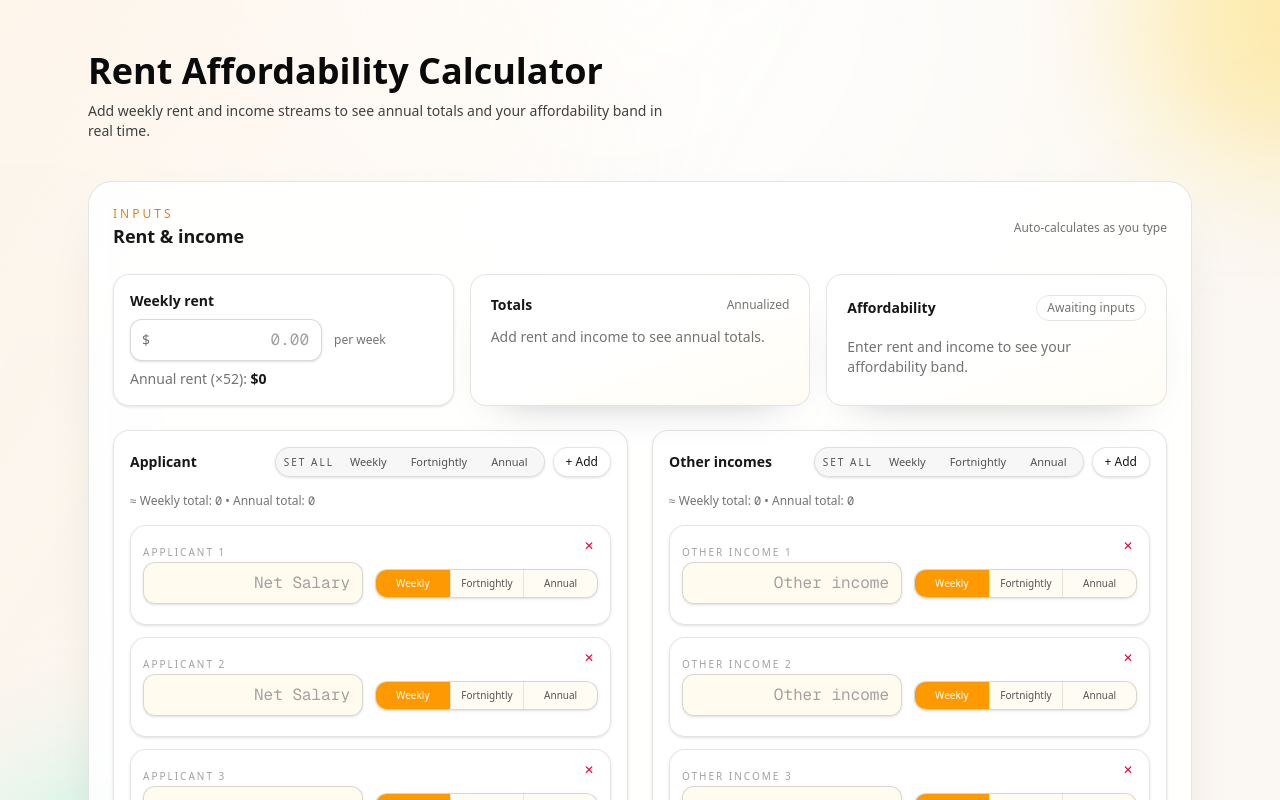
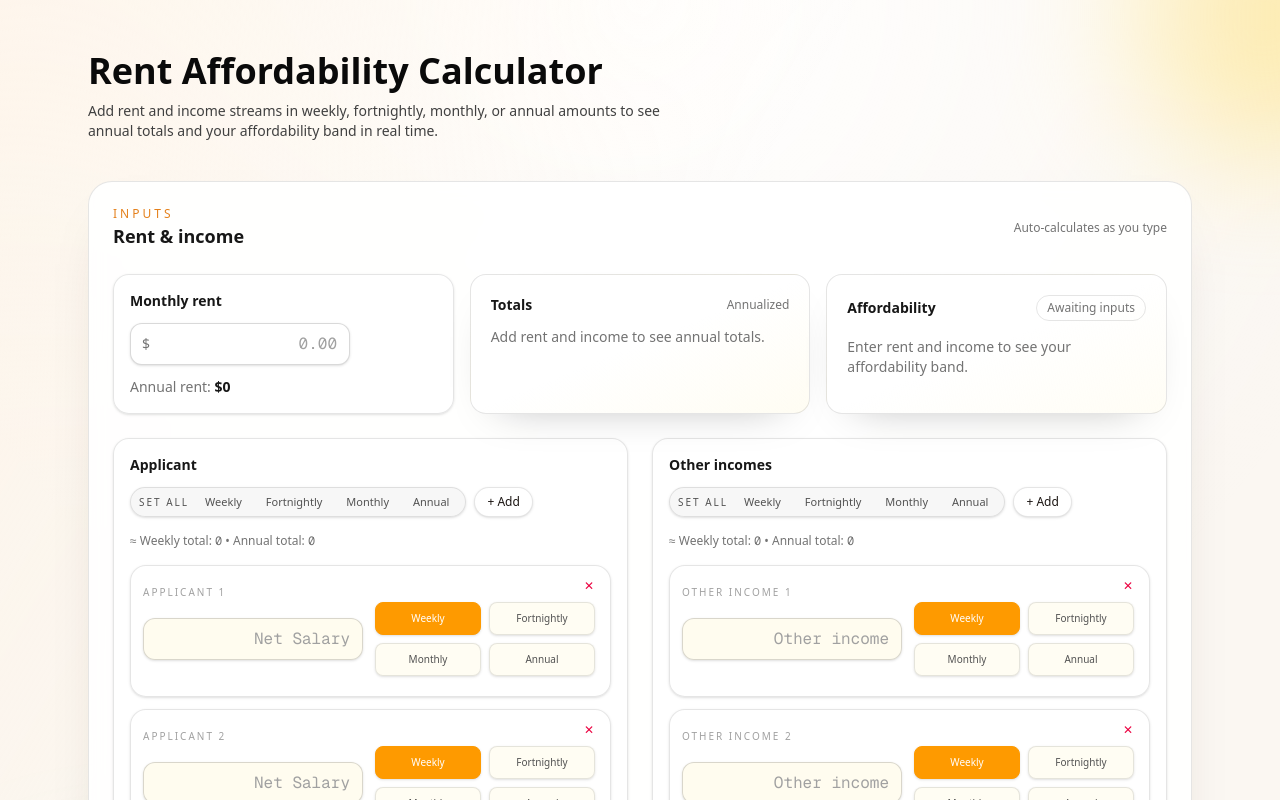
Before and after one commit to jmsjoaquin/affordability-calculator-web, a Next.js app: page / in a window 1280 px wide. Shown: the top 800 px of the page. Built offline with nearby package versions, Linux system fonts and the light colour scheme.

Commit message:
added monthly calculations

```diff
--- a/src/app/page.tsx
+++ b/src/app/page.tsx
@@ -6,10 +6,10 @@ import { IncomesEditor } from "@/components/IncomesEditor";
 import { TotalsPanel } from "@/components/TotalsPanel";
 import { AffordabilityCard } from "@/components/AffordabilityCard";
 import { postCalculate } from "@/lib/api";
+import { toAnnual } from "@/lib/frequency";
 import type {
   CalculateRequest,
   CalculateResponse,
-  Frequency,
   IncomeItem,
 } from "@/lib/types";
 // UI shape that matches IncomesEditor (amount can be "")
@@ -25,8 +25,8 @@ const CURRENCIES = [
 ];
 
 export default function HomePage() {
-  const [rent, setRent] = useState<{ amount: number | ""; frequency: Frequency }>(
-    { amount: "", frequency: "weekly" }
+  const [rent, setRent] = useState<{ amount: number | ""; frequency: "monthly" }>(
+    { amount: "", frequency: "monthly" }
   );
   const currency = CURRENCIES[0];
   const rentForInput = useMemo(() => {
@@ -34,13 +34,13 @@ export default function HomePage() {
     return {
       amount: amt,
       frequency: rent.frequency,
-      annual: amt * 52, // always ×52
+      annual: toAnnual(amt, rent.frequency),
     };
   }, [rent]);
 
   const handleRentChange = (v: {
     amount: number;
-    frequency: Frequency;
+    frequency: "monthly";
     annual: number;
   }) => {
     setRent({ amount: v.amount, frequency: v.frequency });
@@ -132,8 +132,8 @@ export default function HomePage() {
               Rent Affordability Calculator
             </h1>
             <p className="max-w-xl text-sm text-neutral-700 dark:text-neutral-300">
-              Add weekly rent and income streams to see annual totals and your affordability
-              band in real time.
+              Add rent and income streams in weekly, fortnightly, monthly, or annual amounts
+              to see annual totals and your affordability band in real time.
             </p>
           </div>
           </header>
--- a/src/components/IncomesEditor.tsx
+++ b/src/components/IncomesEditor.tsx
@@ -1,8 +1,9 @@
 "use client";
 import React, { useEffect, useMemo, useRef } from "react";
 import type { IncomeItem, Frequency } from "@/lib/types";
+import { FREQUENCIES, getFrequencyLabel, toAnnual, toWeekly } from "@/lib/frequency";
 
-const FREQS: Frequency[] = ["weekly", "fortnightly", "annual"];
+const FREQS: Frequency[] = FREQUENCIES;
 type UIIncomeItem = Omit<IncomeItem, "amount"> & {
   amount: number | "";
   draft?: string; // <- keeps exact typed text during editing
@@ -136,9 +137,7 @@ export function IncomesEditor({
     let weekly = 0;
     for (const it of items) {
       if (typeof it.amount !== "number") continue;
-      if (it.frequency === "weekly") weekly += it.amount;
-      else if (it.frequency === "fortnightly") weekly += it.amount / 2;
-      else weekly += it.amount / 52;
+      weekly += toWeekly(it.amount, it.frequency);
     }
     const annual = weekly * 52;
     return { weekly, annual };
@@ -167,6 +166,13 @@ export function IncomesEditor({
               onClick={() => setAllFrequency("fortnightly")}
             >
               Fortnightly
+            </button>
+            <button
+              className="rounded-full px-2 py-0.5 hover:bg-black/5 dark:hover:bg-white/10"
+              type="button"
+              onClick={() => setAllFrequency("monthly")}
+            >
+              Monthly
             </button>
             <button
               className="rounded-full px-2 py-0.5 hover:bg-black/5 dark:hover:bg-white/10"
@@ -201,6 +207,7 @@ export function IncomesEditor({
           const isAnnual = it.frequency === "annual";
           const isWeekly = it.frequency === "weekly";
           const isFortnightly = it.frequency === "fortnightly";
+          const isMonthly = it.frequency === "monthly";
 
           // show the draft if present (preserves "5,555."), else format from numeric amount
           const displayValue =
@@ -247,7 +254,7 @@ export function IncomesEditor({
                       value={displayValue}
                       placeholder={isAnnual ? "Annual" : placeholder}
                       aria-label={`${rowPrefix} ${i + 1} ${isAnnual ? "Annual" : placeholder}`}
-                      aria-keyshortcuts="Enter,W,F,A"
+                      aria-keyshortcuts="Enter,W,F,M,A"
                       onPaste={(e) => {
                         const text = e.clipboardData.getData("text");
                         if (text.includes("\n")) {
@@ -294,6 +301,7 @@ export function IncomesEditor({
                         const k = e.key.toLowerCase();
                         if (k === "w") update(i, { frequency: "weekly" });
                         if (k === "f") update(i, { frequency: "fortnightly" });
+                        if (k === "m") update(i, { frequency: "monthly" });
                         if (k === "a") update(i, { frequency: "annual" });
                         if (k === "enter") {
                           e.preventDefault();
@@ -305,29 +313,28 @@ export function IncomesEditor({
                     />
                   </div>
 
-                  {/* frequency segmented (W/F/A) */}
+                  {/* frequency segmented (W/F/M/A) */}
                   <div
                     ref={(el) => {
                       rowRefs.current[i] ||= { amount: null, freq: null };
                       rowRefs.current[i].freq = el;
                     }}
-                  className="inline-flex overflow-hidden rounded-xl border border-black/15 bg-amber-50/60 shadow-sm dark:border-white/10 dark:bg-neutral-900/60"
+                    className="grid grid-cols-2 gap-2 sm:w-[220px]"
                     role="group"
                     aria-label={`${rowPrefix} ${i + 1} frequency`}
                   >
-                  {FREQS.map((opt, idx) => {
+                    {FREQS.map((opt) => {
                       const active = it.frequency === opt;
-                    const label = opt === "weekly" ? "Weekly" : opt === "fortnightly" ? "Fortnightly" : "Annual";
+                      const label = getFrequencyLabel(opt);
                       return (
                         <button
                           key={opt}
                           type="button"
                           className={[
-                          "w-20 px-2 py-1.5 text-[10px] font-medium whitespace-nowrap focus:outline-none focus-visible:ring-2 transition-colors",
+                            "rounded-lg border px-3 py-2 text-[10px] font-medium whitespace-nowrap shadow-sm focus:outline-none focus-visible:ring-2 transition-colors",
                             active
-                            ? "bg-amber-500 text-white"
-                            : "bg-transparent text-neutral-600 hover:bg-black/5 dark:text-neutral-300 dark:hover:bg-white/10",
-                            idx > 0 ? "border-l border-black/10 dark:border-white/10" : "",
+                              ? "border-amber-500 bg-amber-500 text-white"
+                              : "border-black/10 bg-amber-50/60 text-neutral-600 hover:bg-black/5 dark:border-white/10 dark:bg-neutral-900/60 dark:text-neutral-300 dark:hover:bg-white/10",
                           ].join(" ")}
                           aria-pressed={active}
                           aria-label={opt}
@@ -348,6 +355,7 @@ export function IncomesEditor({
                             const k = e.key.toLowerCase();
                             if (k === "w") update(i, { frequency: "weekly" });
                             if (k === "f") update(i, { frequency: "fortnightly" });
+                            if (k === "m") update(i, { frequency: "monthly" });
                             if (k === "a") update(i, { frequency: "annual" });
                           }}
                         >
@@ -364,6 +372,7 @@ export function IncomesEditor({
                   {isAnnual && typeof it.amount === "number" && `≈ ${Math.round((it.amount / 52) * 100) / 100} weekly`}
                   {isWeekly && typeof it.amount === "number" && `≈ ${Math.round(it.amount * 52 * 100) / 100} annual`}
                   {isFortnightly && typeof it.amount === "number" && `≈ ${Math.round(it.amount * 26 * 100) / 100} annual`}
+                  {isMonthly && typeof it.amount === "number" && `≈ ${Math.round(toAnnual(it.amount, "monthly") * 100) / 100} annual`}
                 </span>
               </div>
             </div>
--- a/src/components/RentInput.tsx
+++ b/src/components/RentInput.tsx
@@ -1,6 +1,6 @@
 "use client";
 import React, { useEffect, useRef, useState } from "react";
-import type { Frequency } from "@/lib/types";
+import { toAnnual } from "@/lib/frequency";
 
 const nf = new Intl.NumberFormat("en-US");
 
@@ -47,8 +47,8 @@ export function RentInput({
   onChange,
   currencySymbol = "$",
 }: {
-  value: { amount: number; frequency: Frequency; annual: number };
-  onChange: (v: { amount: number; frequency: Frequency; annual: number }) => void;
+  value: { amount: number; frequency: "monthly"; annual: number };
+  onChange: (v: { amount: number; frequency: "monthly"; annual: number }) => void;
   currencySymbol?: string;
 }) {
   const inputRef = useRef<HTMLInputElement | null>(null);
@@ -65,7 +65,9 @@ export function RentInput({
     }
   }, [value.amount]);
 
-  const annual = Number.isFinite(value.annual) ? value.annual : value.amount * 52;
+  const annual = Number.isFinite(value.annual)
+    ? value.annual
+    : toAnnual(value.amount, value.frequency);
 
   const handleAmountChange = (raw: string) => {
     const el = inputRef.current!;
@@ -83,7 +85,7 @@ export function RentInput({
     onChange({
       ...value,
       amount,
-      annual: amount * 52,
+      annual: toAnnual(amount, value.frequency),
     });
 
     // restore caret after re-render
@@ -111,16 +113,15 @@ export function RentInput({
 
     const rounded = Math.round(Number(numeric) * 100) / 100;
     setDraft(nf.format(rounded));
-    onChange({ ...value, amount: rounded, annual: rounded * 52 });
+    onChange({ ...value, amount: rounded, annual: toAnnual(rounded, value.frequency) });
   };
 
   return (
-    <div className="space-y-2">
+    <div className="space-y-3">
       <label className="block text-sm font-semibold text-neutral-900 dark:text-neutral-100">
-        Weekly rent
+        Monthly rent
       </label>
-      <div className="flex items-center gap-3">
-        <div className="relative w-48">
+      <div className="relative w-full max-w-[220px]">
         <span className="pointer-events-none absolute left-3 top-1/2 -translate-y-1/2 text-sm text-neutral-500 dark:text-neutral-400">
           {currencySymbol}
         </span>
@@ -136,13 +137,11 @@ export function RentInput({
             if (!draft && value.amount) setDraft(nf.format(value.amount));
           }}
           placeholder="0.00"
-            aria-label="Weekly rent"
+          aria-label="Monthly rent"
         />
       </div>
-        <span className="text-xs text-neutral-500 dark:text-neutral-400">per week</span>
-      </div>
       <p className="text-sm text-neutral-500 dark:text-neutral-400">
-        Annual rent (×52):{" "}
+        Annual rent:{" "}
         <strong className="text-neutral-900 dark:text-neutral-100">
           {currencySymbol}
           {nf.format(annual || 0)}
--- a/src/lib/calc.ts
+++ b/src/lib/calc.ts
@@ -6,16 +6,7 @@ import type {
   Totals,
   Affordability,
 } from "@/lib/types";
-
-const WEEKS_PER_YEAR = 52;
-const FORTNIGHTS_PER_YEAR = 26;
-
-function toAnnual(amount: number, freq: Frequency): number {
-  if (!Number.isFinite(amount)) return 0;
-  if (freq === "weekly") return amount * WEEKS_PER_YEAR;
-  if (freq === "fortnightly") return amount * FORTNIGHTS_PER_YEAR;
-  return amount; // already annual
-}
+import { WEEKS_PER_YEAR, toAnnual } from "@/lib/frequency";
 
 function sumAnnual(items: { amount: number; frequency: Frequency }[]): number {
   return items.reduce((acc, it) => acc + toAnnual(it.amount, it.frequency), 0);
--- /dev/null
+++ b/src/lib/frequency.ts
@@ -0,0 +1,32 @@
+import type { Frequency } from "@/lib/types";
+
+export const WEEKS_PER_YEAR = 52;
+export const FORTNIGHTS_PER_YEAR = 26;
+export const MONTHS_PER_YEAR = 12;
+
+export const FREQUENCIES: Frequency[] = [
+  "weekly",
+  "fortnightly",
+  "monthly",
+  "annual",
+];
+
+export function toAnnual(amount: number, frequency: Frequency): number {
+  if (!Number.isFinite(amount)) return 0;
+
+  if (frequency === "weekly") return amount * WEEKS_PER_YEAR;
+  if (frequency === "fortnightly") return amount * FORTNIGHTS_PER_YEAR;
+  if (frequency === "monthly") return amount * MONTHS_PER_YEAR;
+  return amount;
+}
+
+export function toWeekly(amount: number, frequency: Frequency): number {
+  return toAnnual(amount, frequency) / WEEKS_PER_YEAR;
+}
+
+export function getFrequencyLabel(frequency: Frequency): string {
+  if (frequency === "weekly") return "Weekly";
+  if (frequency === "fortnightly") return "Fortnightly";
+  if (frequency === "monthly") return "Monthly";
+  return "Annual";
+}
--- a/src/lib/types.ts
+++ b/src/lib/types.ts
@@ -1,4 +1,4 @@
-export type Frequency = "weekly" | "fortnightly" | "annual";
+export type Frequency = "weekly" | "fortnightly" | "monthly" | "annual";
 
 export interface Amount {
   amount: number;
```
Lines whose indentation alone changed are shown as unchanged.
